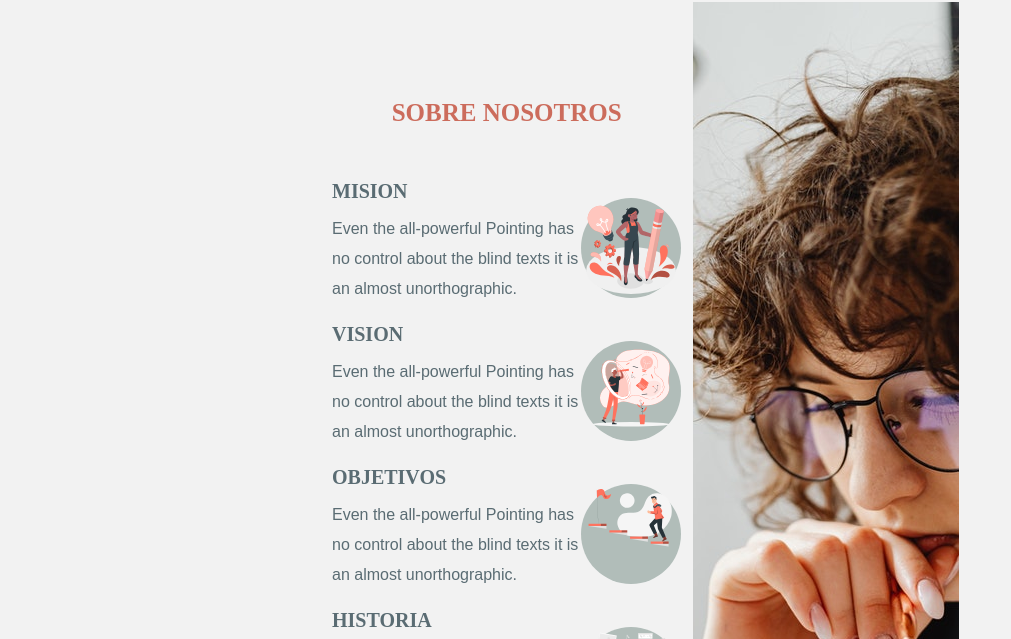
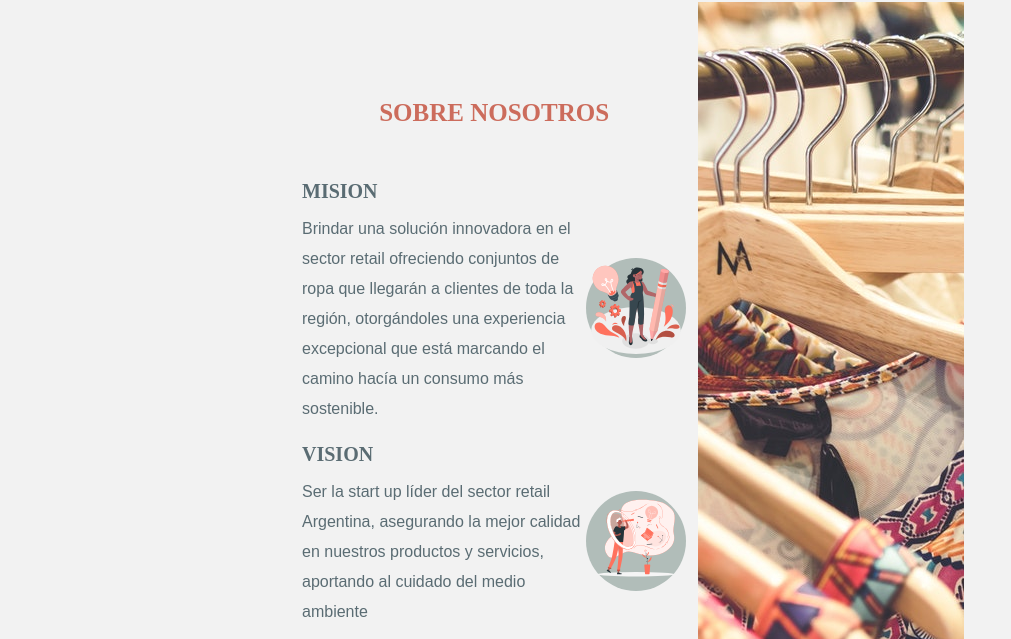
Before and after one commit to CaroHasbani/Meraki, a plain HTML site: page index.html in a window 1280 px wide. Shown: the part 156-795 px from the top of the page, without its empty margins (0-1011 px from the left). Drawn offline with nearby package versions, Linux system fonts and the light colour scheme.

Commit message:
añadi estilos y contenido

```diff
--- a/index.html
+++ b/index.html
@@ -66,7 +66,7 @@
               </div>
               <div class="pl-md-0 pl-4 pr-4 order-md-first text-md-right">
                 <h3>Mision</h3>
-                <p>Even the all-powerful Pointing has no control about the blind texts it is an almost unorthographic.</p>
+                <p>Brindar una solución innovadora en el sector retail ofreciendo conjuntos de ropa   que llegarán a clientes de toda la región, otorgándoles una experiencia excepcional que está marcando el camino hacía un consumo más sostenible.</p>
               </div>
             </div>
             <div class="services-wrap d-flex">
@@ -75,7 +75,7 @@
               </div>
               <div class="pl-md-0 pl-4 pr-4 order-md-first text-md-right">
                 <h3>Vision</h3>
-                <p>Even the all-powerful Pointing has no control about the blind texts it is an almost unorthographic.</p>
+                <p>Ser la start up líder del sector retail Argentina, asegurando la mejor calidad en nuestros productos y servicios, aportando al cuidado del medio ambiente</p>
               </div>
             </div>
             <div class="services-wrap d-flex">
@@ -83,8 +83,8 @@
                 <span class="circulo"><img  src="images/In progress-pana.svg" alt="dibujo que ilustra los objetivos"> </span>
               </div>
               <div class="pl-md-0 pl-4 pr-4 order-md-first text-md-right">
-                <h3>Objetivos</h3>
-                <p>Even the all-powerful Pointing has no control about the blind texts it is an almost unorthographic.</p>
+                <h3>Valores</h3>
+                <p>Creemos que el trabajo en equipo, la honestidad, la responsabilidad ambiental, la pasión y el compañerismo son fundamentales para garantizar la excelencia de nuestros productos y del ambiente laboral.</p>
               </div>
             </div>
             <div class="services-wrap d-flex">
@@ -93,7 +93,7 @@
               </div>
               <div class=" pl-md-0 pl-4 pr-4 order-md-first text-md-right">
                   <h3>Historia</h3>
-                  <p>Even the all-powerful Pointing has no control about the blind texts it is an almost unorthographic.</p>
+                  <p>Meraki es una startup de moda con un background tecnológico, el fruto de dos apasionados de la moda y el mundo digital. Surge a partir de la  necesidad  de  buscar  nuevas formas de consumir,  dada  la  gran  crisis ambiental que está experimentando nuestro planeta en la actualidad y que seguirá avanzando si no proponemos un cambio.</p>
               </div>
             </div>
           </div>
@@ -201,7 +201,7 @@
                             <div class="caption">
                                 <img class="img-impacto" src="images/Eco conscious-bro.svg" alt="imagen que representa reduci tu huella ecologica">
                                 <h5>Reducis tu huella ecologica </h5>
-                                <p>There are many variations of passages of lorem Ipsum available but the new majority have suffered.</p>
+                                <p>Por cada par de jeans que no compras estas ahorrando aproximadamente 2.000lts de agua</p>
                             </div>
                         </div>
                     </div>
@@ -210,7 +210,7 @@
                         <div class="caption">
                             <img class="img-impacto" src="images/Savings-bro.svg" alt="imagen que representa ahorras">
                             <h5>Ahorras</h5>
-                            <p>There are many variations of passages of lorem Ipsum available but the new majority have suffered.</p>
+                            <p>¿Para que gastar tanta plata en una prenda que solo vas a usar dos veces? Mejor alquilas y vas cambiando mas seguido.</p>
                         </div>
                         </div>
                     </div>
@@ -219,7 +219,7 @@
                             <div class="caption">
                                 <img  class="img-impacto" src="images/Time management-bro.svg" alt="imagen que representa tenes mas tiempo libre">
                                 <h5>Tenes mas tiempo libre</h5>
-                                <p>There are many variations of passages of lorem Ipsum available but the new majority have suffered.</p>
+                                <p>Olvidate de pasarte horas buscando en internet o en los locales. Con un click vas a tener el armario que siempre soñaste.</p>
                             </div>
                         </div>
                     </div>
--- a/style/style.css
+++ b/style/style.css
@@ -240,7 +240,7 @@ p {
 
 @media (min-width: 576px) {
     .container {
-      max-width: 640px;
+      max-width: 700px;
     }
 }
 .circulo {
@@ -251,7 +251,7 @@ p {
 }
 
 .imagen-fondo-nosotros {
-    background-image: url(../images/pexels-karolina-grabowska-7681243\ \(1\).jpg);
+    background-image: url(../images/pexels-artem-beliaikin-1078958\ \(1\).jpg);
     background-repeat: no-repeat;
     /*medidas 266 x 794  */
 }
@@ -351,12 +351,14 @@ p {
     font-weight: 800;
     line-height: 50px;
     font-size: 20px;
+
 }
 .carousel-item .carousel-caption p{
     color: var(--boldMainColor);
     font-weight: 400;
     line-height: 50px;
     font-size: 18px;
+    /* background-color: var(--lightNeutralColor); */
 }
   /*--------------section fotos---------------------------*/
 .instagram-photo {
```
Also changed, not shown: images/pexels-artem-beliaikin-1078958 (1).jpg (added).
